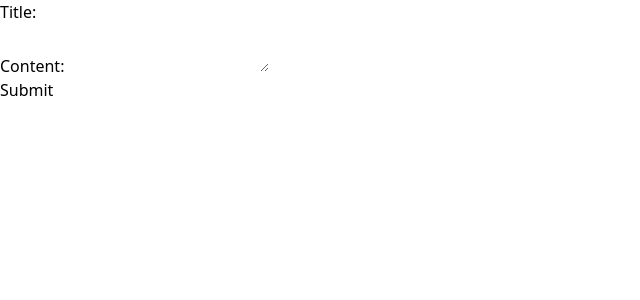
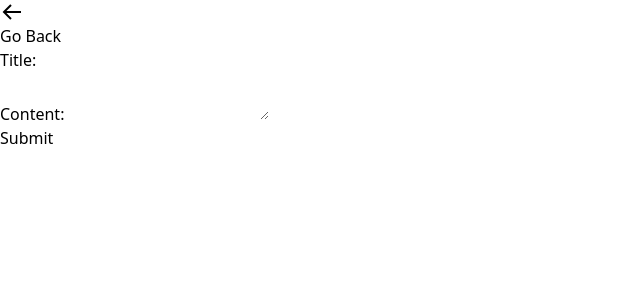
Before and after one commit to AbhiK2244/Blog-website, a React (Vite) app in the folder Frontend/: page /blog/edit in a window 1280 px wide. Shown: the top 300 px of the page, without its empty margins (0-640 px from the left). Built offline with nearby package versions, Linux system fonts and the light colour scheme.

Commit message:
minor updates

```diff
--- a/Frontend/src/components/EditPage.jsx
+++ b/Frontend/src/components/EditPage.jsx
@@ -2,11 +2,15 @@ import React, { useState } from 'react'
 import { useLocation } from 'react-router-dom';
 import { useNavigate } from 'react-router-dom';
 import BaseURL from '../../BaseURL.js';
+import { BiArrowBack } from "react-icons/bi";
 
 const EditPage = () => {
     const navigate = useNavigate();
     const location = useLocation();
     const { blog } = location.state || {};
+
+    //to know whether the form was submitted before going back
+    const [isSubmitted, setSubmitted] = useState(false);
 
     const[title, setTitle] = useState(blog?.title);
     const[content, setContent] = useState(blog?.content);
@@ -31,6 +35,7 @@ const EditPage = () => {
             console.log(r);
 
             //after editing is complete navigate back to the home page
+            setSubmitted(true);
             navigate('/');
         }
         catch(err)
@@ -41,8 +46,24 @@ const EditPage = () => {
 
     };
 
+    const goBack = () => {
+        //if you are going back before submiting then the content won't be seen on main page as it has been deleted so this will just resubmit the previous value and content will show on main page
+        if(!isSubmitted)
+        {
+            handleSubmit();
+        }
+        navigate(-1);
+      };
+
     return (
         <div>
+            <button
+        onClick={goBack}
+        className="flex items-center space-x-1 px-1 my-2 font-bold"
+      >
+        <BiArrowBack size={24} />
+        <span>Go Back</span>
+      </button>
             <div className='w-3/4 m-auto py-4'>
                 <form onSubmit={(e) => {
                     e.preventDefault();
--- a/Frontend/src/components/Hero.jsx
+++ b/Frontend/src/components/Hero.jsx
@@ -40,7 +40,7 @@ const Hero = ({ data, refreshData }) => {
 
   const contentShortner = (content) => {
     if(content.length > 150)
-      return content.substring(0, 150) + "    see more...";
+      return content.substring(0, 150) + ".....see more...";
     else
       return content
   }
--- a/Frontend/src/components/Post.jsx
+++ b/Frontend/src/components/Post.jsx
@@ -4,6 +4,7 @@ import { Link } from "react-router-dom";
 import BaseURL from "../../BaseURL.js";
 import { useLocation } from 'react-router-dom';
 import { useNavigate } from 'react-router-dom';
+import { BiArrowBack } from "react-icons/bi";
 
 const Post = () => {
     const navigate = useNavigate();
@@ -34,8 +35,21 @@ const Post = () => {
         console.log("Error:", err);
       }
     }
+
+    const goBack = () => {
+      navigate(-1);
+    };
+
   return (
-    <div className='flex justify-center items-center w-full h-screen'>
+    <div>
+      <button
+        onClick={goBack}
+        className="flex items-center space-x-1 px-1 my-2 font-bold"
+      >
+        <BiArrowBack size={24} />
+        <span>Go Back</span>
+      </button>
+    <div className='flex justify-center items-center w-full h-[90vh]'>
       <div
             title={blog.title}
             className="p-4 m-5 rounded-md shadow-md w-full h-[90vh] border"
@@ -73,6 +87,7 @@ const Post = () => {
             <div className="content border mt-5 py-5 shadow-sm px-5 text-xl">{blog.content}</div>
           </div>
     </div>
+  </div>
   )
 }
 
```
